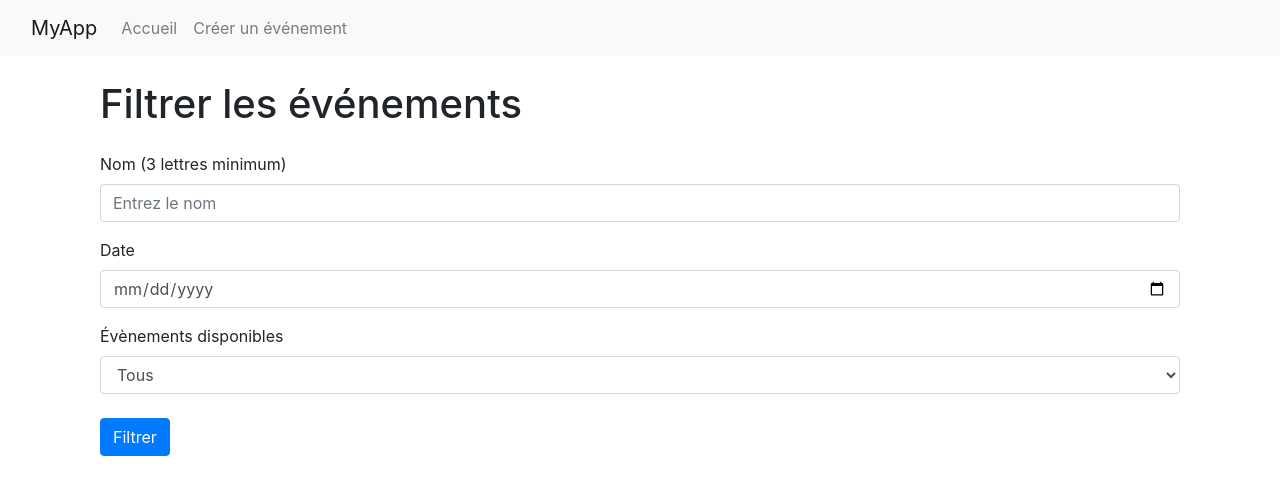
After one commit to giuliana-fabrizio/PHP-Project, a Symfony app: template project_php/templates/filters.html.twig in a window 1280 px wide. The commit adds this page. Shown: the top 495 px of the page. Run offline with Twig, Linux system fonts and the light colour scheme; the template is opened without the code that fills it, so the values that code supplies are empty; some libraries are stand-ins or nearby versions.

Commit message:
feat: wip can filter events

```diff
--- /dev/null
+++ b/project_php/templates/filters.html.twig
@@ -0,0 +1,26 @@
+{% extends 'base.html.twig' %}
+
+{% block body %}
+    <div class="container mt-4">
+        <h1 class="mb-4">Filtrer les événements</h1>
+        <form method="get" action="{{ path('event_filter') }}" class="mb-4">
+            <div class="form-group">
+                <label for="name">Nom (3 lettres minimum)</label>
+                <input type="text" id="name" name="name" class="form-control" minlength="3" placeholder="Entrez le nom">
+            </div>
+            <div class="form-group">
+                <label for="date">Date</label>
+                <input type="date" id="date" name="date" class="form-control">
+            </div>
+            <div class="form-group">
+                <label for="isPublic">Évènements disponibles</label>
+                <select id="isPublic" name="isPublic" class="form-control">
+                    <option value="">Tous</option>
+                    <option value="1">Oui</option>
+                    <option value="0">Non</option>
+                </select>
+            </div>
+            <button type="submit" class="btn btn-primary mt-2">Filtrer</button>
+        </form>
+    </div>
+{% endblock %}
```
Also changed, not shown: project_php/src/Controller/EventController.php (+13 -0 lines), project_php/src/Repository/EventRepository.php (+26 -23 lines), project_php/templates/event_list.html.twig (+9 -1 lines).
